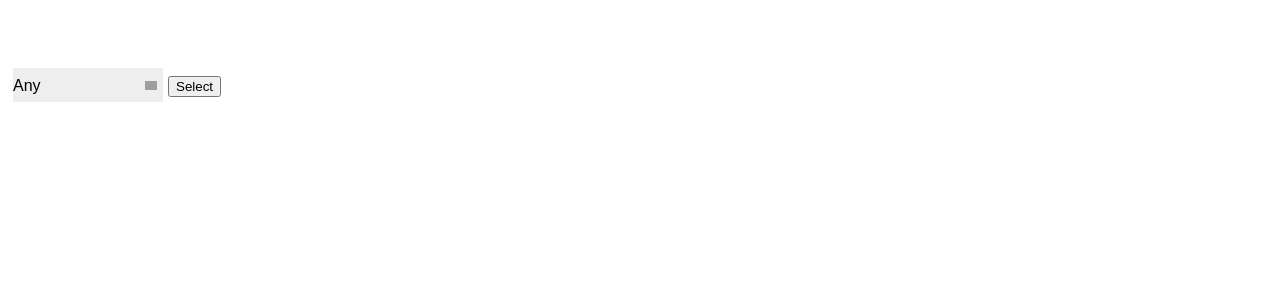
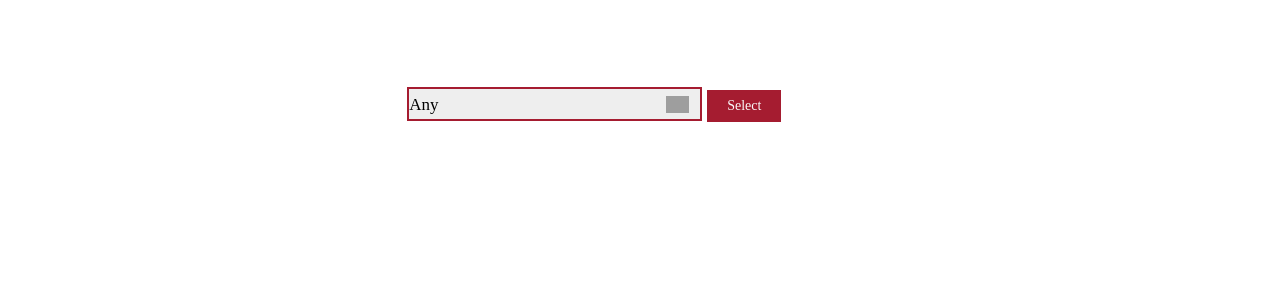
Before and after one commit to dzhou22/hackharvard, a PHP site: page /tutors.php in a window 1280 px wide. Shown: the part 50-350 px from the top of the page. Run offline with PHP 8.4, Linux system fonts and the light colour scheme; the visitor is signed in with stand-in values (Sample User, id 1); data that the repository does not hold is empty; some web fonts are replaced; grey boxes are pictures that could not be loaded.

Commit message:
Select styling

```diff
--- a/students.php
+++ b/students.php
@@ -41,8 +41,8 @@
 
             <?php
         		if (isset($_SESSION['userId'])) {
-	    			echo '<form action="includes/searchstudents.inc.php" method="post">';
-           			echo '<select name="classid">';
+	    			echo '<form class="formCentered2" action="includes/searchstudents.inc.php" method="post">';
+           			echo '<select class="selectRed" name="classid">';
 	    			$selectedstr = selected_option('any', $search_classid);
            			echo '<option '.$selectedstr.' value="any">Any</option>';
 	    			while ($res = mysqli_fetch_assoc($result_classes)) {
@@ -50,7 +50,7 @@
 	    			    echo '<option '.$selectedstr.' value='.$res['idClasses'].'>'.$res['nameClasses'].'</option>';
 	    			}
            			echo '</select>';
-	    			echo '<button type="submit" name="searchstudents-submit">Select</button>';
+	    			echo '<button class="buttonRed" type="submit" name="searchstudents-submit">Select</button>';
 	    			echo '</form>';
 
 
--- a/tutors.php
+++ b/tutors.php
@@ -41,8 +41,8 @@
 
             <?php
         		if (isset($_SESSION['userId'])) {
-					echo '<form action="includes/searchtutors.inc.php" method="post">';
-           			echo '<select name="classid">';
+					echo '<form class="formCentered2" action="includes/searchtutors.inc.php" method="post">';
+           			echo '<select class="selectRed" name="classid">';
 					$selectedstr = selected_option('any', $search_classid);
            			echo '<option '.$selectedstr.' value="any">Any</option>';
 					while ($res = mysqli_fetch_assoc($result_classes)) {
@@ -50,7 +50,7 @@
 					    echo '<option '.$selectedstr.' value='.$res['idClasses'].'>'.$res['nameClasses'].'</option>';
 					}
            			echo '</select>';
-					echo '<button type="submit" name="searchtutors-submit">Select</button>';
+					echo '<button class="buttonRed" type="submit" name="searchtutors-submit">Select</button>';
 					echo '</form>';
 
 
```
